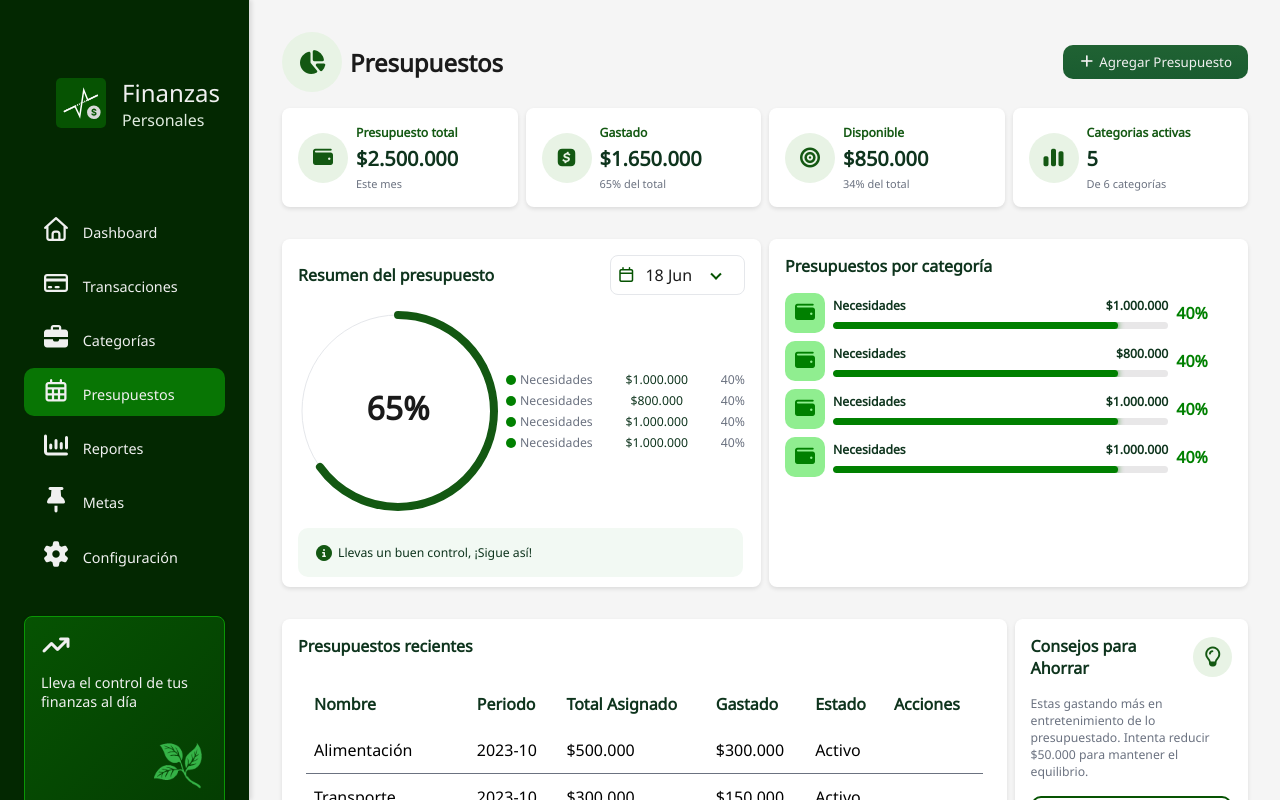
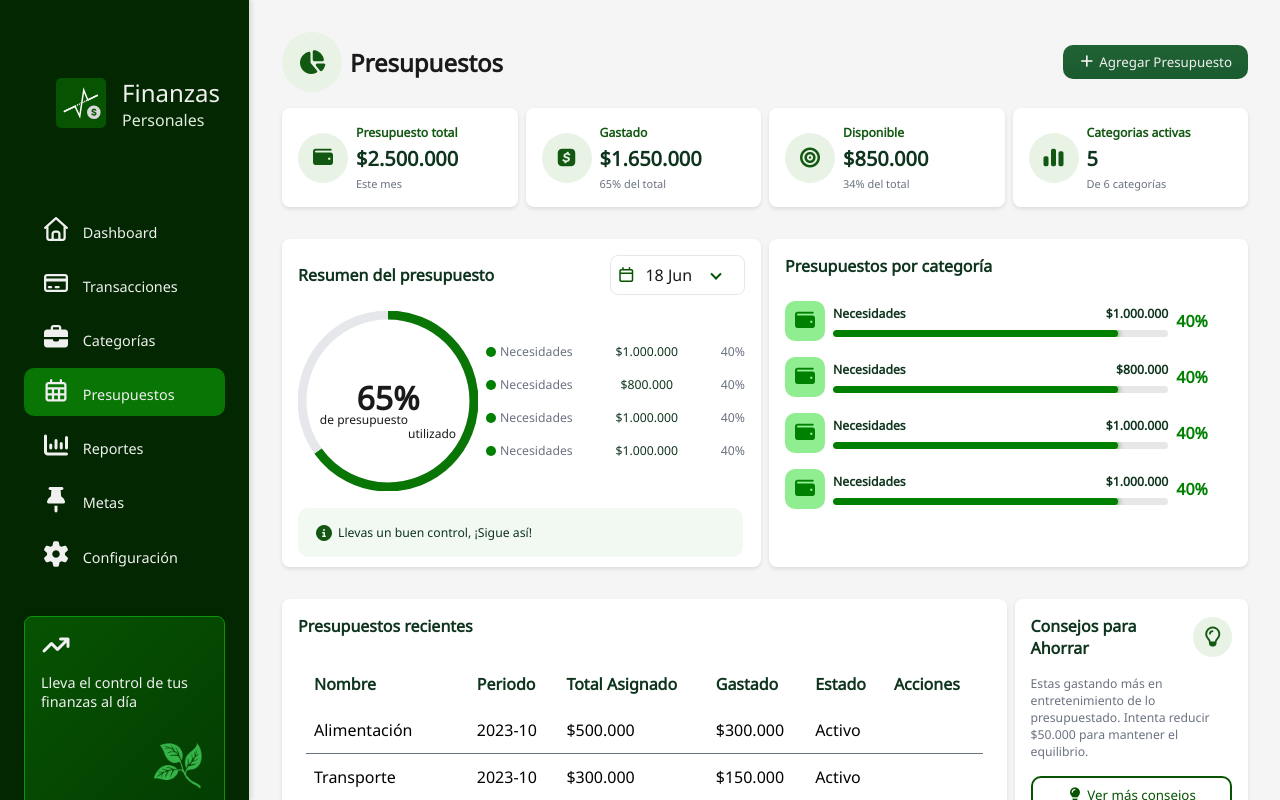
Before and after one commit to ksquiceno1/front-personal-finance, an Angular app: page /budgets in a window 1280 px wide. Built offline with nearby package versions, Linux system fonts and the light colour scheme.

Commit message:
feat: update chart circle component with new subtext and styling adjustments

```diff
--- a/src/app/budgets/budgets.html
+++ b/src/app/budgets/budgets.html
@@ -70,7 +70,7 @@
                 </div>
                 <div class="chart-container">
                     <div class="circle">
-                        <app-chart-circle [percentage]="65" [size]="200"></app-chart-circle>
+                        <app-chart-circle [percentage]="65" [size]="180"></app-chart-circle>
                     </div>
                     <div class="chart-details">
                         @for(item of [1, 2, 3, 4]; track item) {
--- a/src/app/budgets/budgets.scss
+++ b/src/app/budgets/budgets.scss
@@ -140,7 +140,7 @@
                     flex: 1;
                     display: flex;
                     flex-direction: column;
-                    gap: $spacing-xs;
+                    gap: $spacing-md;
 
                     .category {
                         display: flex;
@@ -182,7 +182,7 @@
             flex: 1;
             display: flex;
             flex-direction: column;
-            gap: $spacing-md;
+            gap: $spacing-lg;
 
             .category-header {
                 display: flex;
@@ -199,7 +199,7 @@
             .category-list {
                 display: flex;
                 flex-direction: column;
-                gap: $spacing-sm;
+                gap: $spacing-md;
 
                 .category-item {
                     display: flex;
--- a/src/app/shared/components/chart-circle/chart-circle.component.html
+++ b/src/app/shared/components/chart-circle/chart-circle.component.html
@@ -1,29 +1,18 @@
 <div class="chart-circle-container">
     <svg [attr.width]="size()" [attr.height]="size()" class="chart-circle-svg">
         <!-- Background circle -->
-        <circle
-            [attr.cx]="center"
-            [attr.cy]="center"
-            [attr.r]="radius"
-            class="circle-background"
-        />
+        <circle [attr.cx]="center" [attr.cy]="center" [attr.r]="radius" class="circle-background" />
         <!-- Progress circle -->
-        <circle
-            [attr.cx]="center"
-            [attr.cy]="center"
-            [attr.r]="radius"
-            [attr.stroke-width]="strokeWidth()"
-            [attr.stroke-dasharray]="circumference"
-            [attr.stroke-dashoffset]="strokeDashoffset"
-            class="circle-progress"
-        />
+        <circle [attr.cx]="center" [attr.cy]="center" [attr.r]="radius" [attr.stroke-width]="strokeWidth()"
+            [attr.stroke-dasharray]="circumference" [attr.stroke-dashoffset]="strokeDashoffset"
+            class="circle-progress" />
         <!-- Percentage text -->
-        <text
-            [attr.x]="center"
-            [attr.y]="center"
-            class="circle-text"
-        >
+        <text [attr.x]="center" [attr.y]="center" class="circle-text">
             {{ percentage() }}%
+        </text>
+        <text class="subtext" [attr.x]="center" [attr.y]="center + 20">
+            <tspan x="center" dy="0">de presupuesto</tspan>
+            <tspan x="center" dy="14">utilizado</tspan>
         </text>
     </svg>
 </div>
--- a/src/app/shared/components/chart-circle/chart-circle.component.scss
+++ b/src/app/shared/components/chart-circle/chart-circle.component.scss
@@ -15,12 +15,13 @@
 .circle-background {
     fill: none;
     stroke: $border-color;
+    stroke-width: 9px;
 }
 
 .circle-progress {
     fill: none;
-    stroke: $text-green;
-    stroke-linecap: round;
+    stroke: $primary-600;
+    stroke-width: 9px;
     transition: stroke-dashoffset 0.5s ease;
 }
 
@@ -33,3 +34,13 @@
     transform: rotate(90deg);
     transform-origin: center;
 }
+
+.subtext {
+    text-anchor: middle;
+    dominant-baseline: middle;
+    font-size: 12px;
+    font-weight: 500;
+    fill: $text-black;
+    transform: rotate(90deg);
+    transform-origin: center;
+}
```
